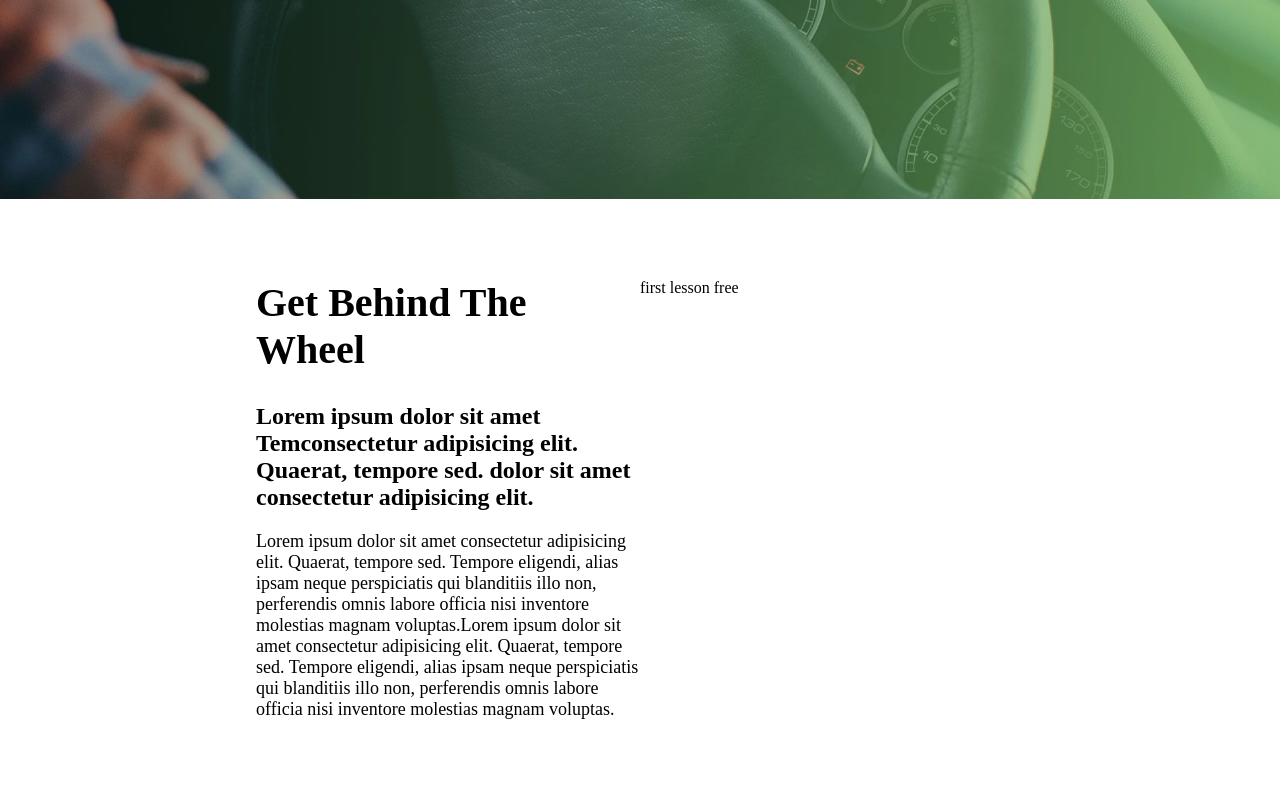
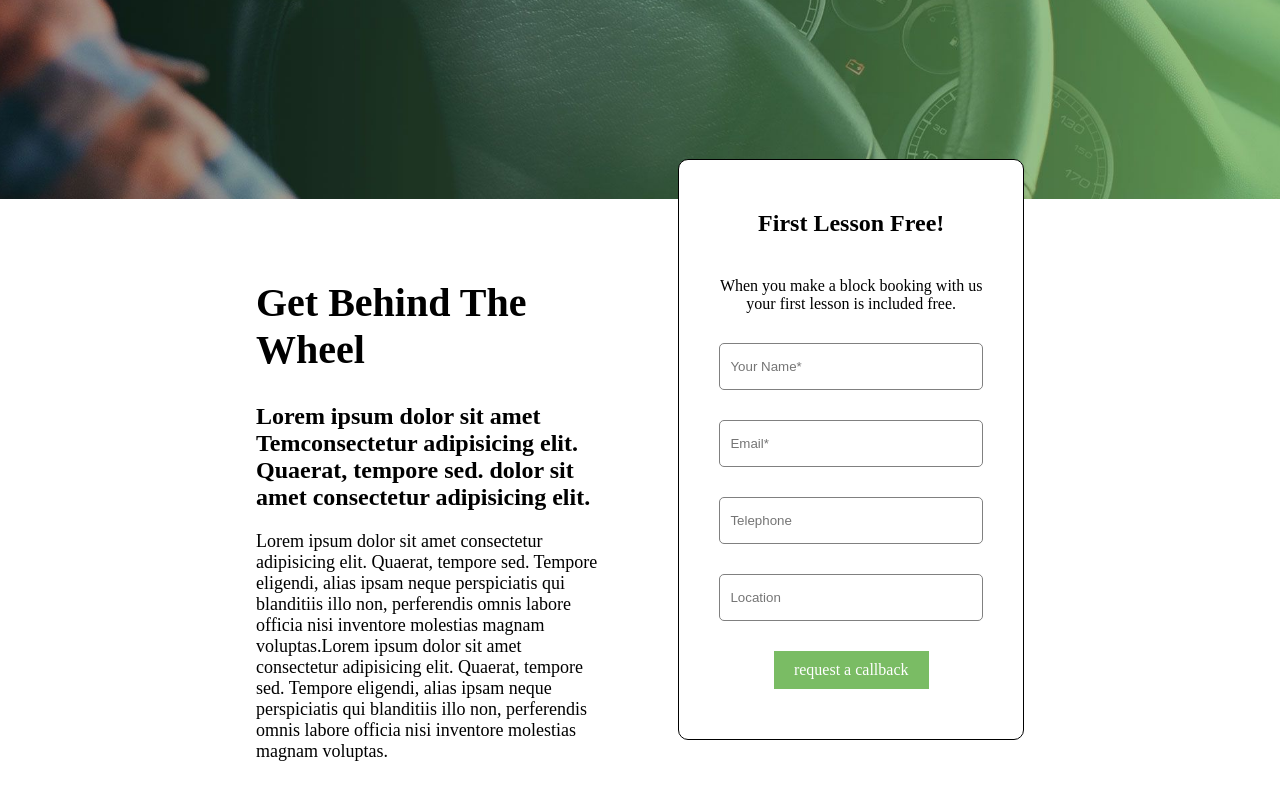
Before and after one commit to MatteoRuggieri2/proj-html-vuejs, a Vue app: page / in a window 1280 px wide. Shown: the part 484-1284 px from the top of the page. Built offline with nearby package versions, Linux system fonts and the light colour scheme.

Commit message:
Completato section firstLessonRequest

```diff
--- /dev/null
+++ b/src/components/FirstLessonRequest.vue
@@ -0,0 +1,57 @@
+<template>
+    <div class="wrapper">
+        <div class="first-lesson-request">
+            <h2>First Lesson Free!</h2>
+            <span class="request-description">When you make a block booking with us your first lesson is included free.</span>
+            <input type="text" placeholder="Your Name*">
+            <input type="email" placeholder="Email*">
+            <input type="text" placeholder="Telephone">
+            <input type="text" placeholder="Location">
+            <a class="btn btn-primary" href="#">request a callback</a>
+        </div>
+    </div>
+</template>
+
+<script>
+export default {
+    name: 'FirstLessonRequest'
+}
+</script>
+
+<style lang="scss" scoped>
+@import '../style/variables.scss';
+
+    .wrapper {
+        position: relative;
+
+        .first-lesson-request {
+            border: 1px solid black;
+            padding: 50px 40px;
+            text-align: center;
+            background-color: white;
+            border-radius: 10px;
+            position: absolute;
+            top: -120px;
+            left: 0;
+
+            h2 {
+                margin-bottom: 40px;
+            }
+
+            .request-description {
+                display: inline-block;
+                margin-bottom: 30px;
+            }
+
+            input {
+                display: block;
+                width: 100%;
+                margin-bottom: 30px;
+                padding: 15px 10px;
+                border-radius: 5px;
+                border: 1px solid gray;
+            }
+        }
+    }
+
+</style>
--- a/src/components/Main.vue
+++ b/src/components/Main.vue
@@ -20,24 +20,32 @@
         <section class="first-lesson-sect">
             <div class="container">
                 <div class="wrapper">
-                    <div class="col-50">
+                    <div class="col-45">
                         <h2>Get Behind The Wheel</h2>
                         <h4>Lorem ipsum dolor sit amet Temconsectetur adipisicing elit. Quaerat, tempore sed. dolor sit amet consectetur adipisicing elit.</h4>
                         <p>Lorem ipsum dolor sit amet consectetur adipisicing elit. Quaerat, tempore sed. Tempore eligendi, alias ipsam neque perspiciatis qui blanditiis illo non, perferendis omnis labore officia nisi inventore molestias magnam voluptas.Lorem ipsum dolor sit amet consectetur adipisicing elit. Quaerat, tempore sed. Tempore eligendi, alias ipsam neque perspiciatis qui blanditiis illo non, perferendis omnis labore officia nisi inventore molestias magnam voluptas.</p>
                     </div>
-                    <div class="col-50">
-                        first lesson free
+                    <div class="col-45">
+                        <FirstLessonRequest />
                     </div>
                 </div>
             </div>
         </section>
 
+        <!-- Section - Courses -->
+
+
     </main>
 </template>
 
 <script>
+import FirstLessonRequest from "./FirstLessonRequest.vue";
+
 export default {
-    name: 'Main'
+    name: 'Main',
+    components: {
+        FirstLessonRequest
+    },
 }
 </script>
 
@@ -45,6 +53,8 @@ export default {
 @import '../style/variables.scss';
 
     main {
+
+        // Jumbotron
         .jumbotron {
             // min-height: 80vh;
             background-image: url('../assets/img/homepage-hero-background.jpg');
@@ -70,10 +80,12 @@ export default {
             }
         }
 
+        // Section - First Lesson
         .first-lesson-sect {
 
             .wrapper {
                 display: flex;
+                justify-content: space-between;
 
                 h2 {
                     margin-bottom: 30px;
--- a/src/style/general.scss
+++ b/src/style/general.scss
@@ -12,8 +12,8 @@
     margin: 0 auto;
 }
 
-.col-50 {
-    width: 50%;
+.col-45 {
+    width: 45%;
 }
 
 section {
@@ -41,4 +41,5 @@ a {
 .btn-primary {
     background-color: $primary-color;
     padding: 10px 20px;
+    color: $secondary_color;
 }
```
